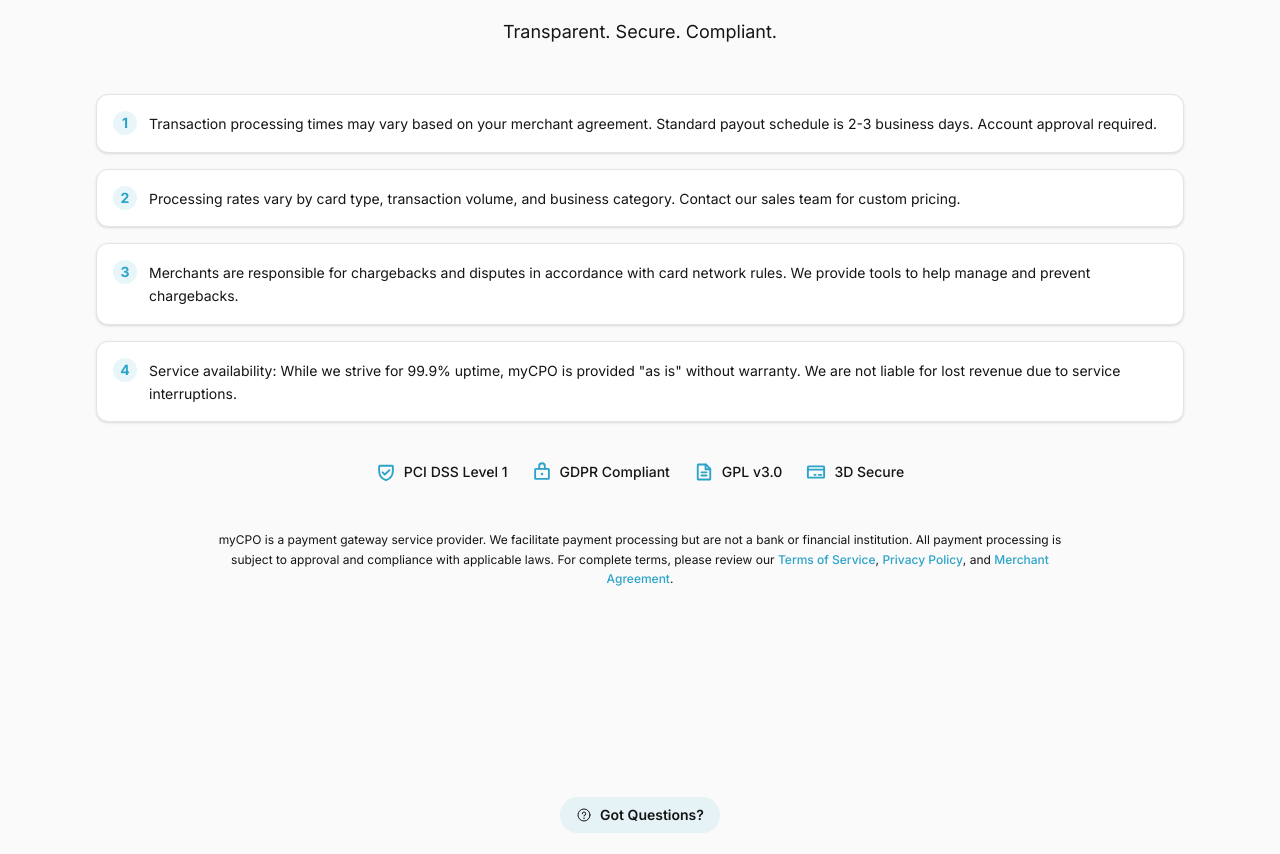
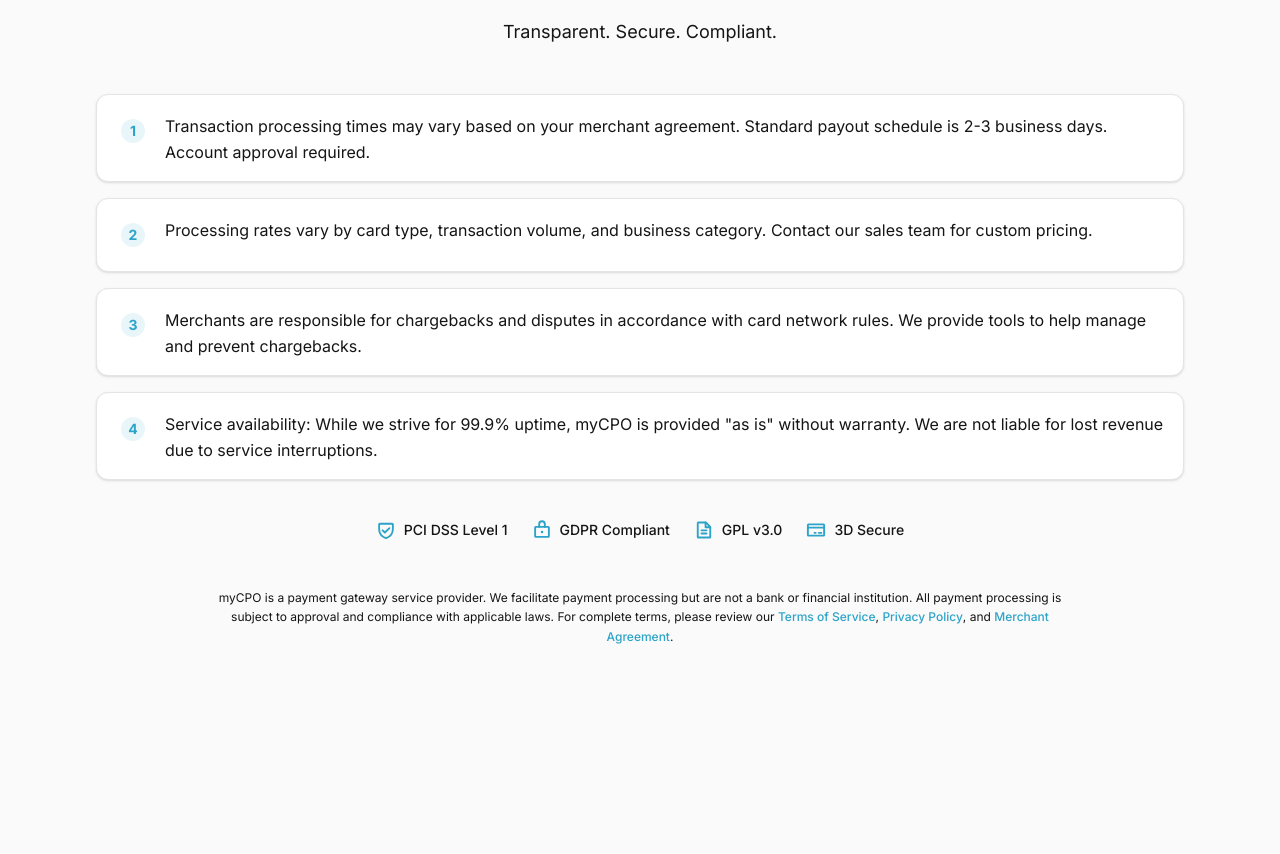
Before and after one commit to Shubham1997x/mycpo, a Next.js app: page / in a window 1280 px wide. Shown: the part 4792-5646 px from the top of the page. Built offline with nearby package versions, Linux system fonts and the light colour scheme.

Commit message:
style: Adjust spacing and text properties in LegalDisclosureSection for improved readability and layout consistency

```diff
--- a/app/components/LegalDisclosureSection.tsx
+++ b/app/components/LegalDisclosureSection.tsx
@@ -61,10 +61,10 @@ export default function LegalDisclosureSection() {
                         transition={{ duration: 0.35, delay: 0.05 * index, ease: 'easeOut' }}
                         className="flex items-start gap-3 p-3 sm:p-4 rounded-xl border border-zinc-200 bg-white shadow-sm hover:border-zinc-300 transition-colors min-w-0"
                     >
-                        <span className="flex h-6 w-6 shrink-0 items-center justify-center rounded-full bg-[#2ca3c9]/10 text-[#2ca3c9] text-sm font-bold">
+                        <span className="flex h-6 w-6 shrink-0 items-center justify-center m-2 rounded-full bg-[#2ca3c9]/10 text-[#2ca3c9] text-sm font-bold">
                             {index + 1}
                         </span>
-                        <p className="text-xs sm:text-sm text-zinc-600 leading-relaxed pt-0.5 break-words">{text}</p>
+                        <p className="text-md sm:text-md text-zinc-600 leading-relaxed pt-0.5 wrap-break-word">{text}</p>
                     </motion.div>
                 ))}
             </motion.div>
@@ -98,7 +98,7 @@ export default function LegalDisclosureSection() {
                 transition={{ delay: 0.2 }}
                 className="max-w-4xl mx-auto text-center px-0 sm:px-2"
             >
-                <p className="text-[10px] sm:text-xs text-zinc-500 leading-relaxed break-words">
+                <p className="text-[10px] sm:text-xs text-zinc-500 leading-relaxed wrap-break-word">
                     myCPO is a payment gateway service provider. We facilitate payment processing but are not a bank or financial institution. All payment processing is subject to approval and compliance with applicable laws. For complete terms, please review our{' '}
                     <a href="#" className="text-[#2ca3c9] hover:underline font-medium">Terms of Service</a>,{' '}
                     <a href="#" className="text-[#2ca3c9] hover:underline font-medium">Privacy Policy</a>, and{' '}
```
